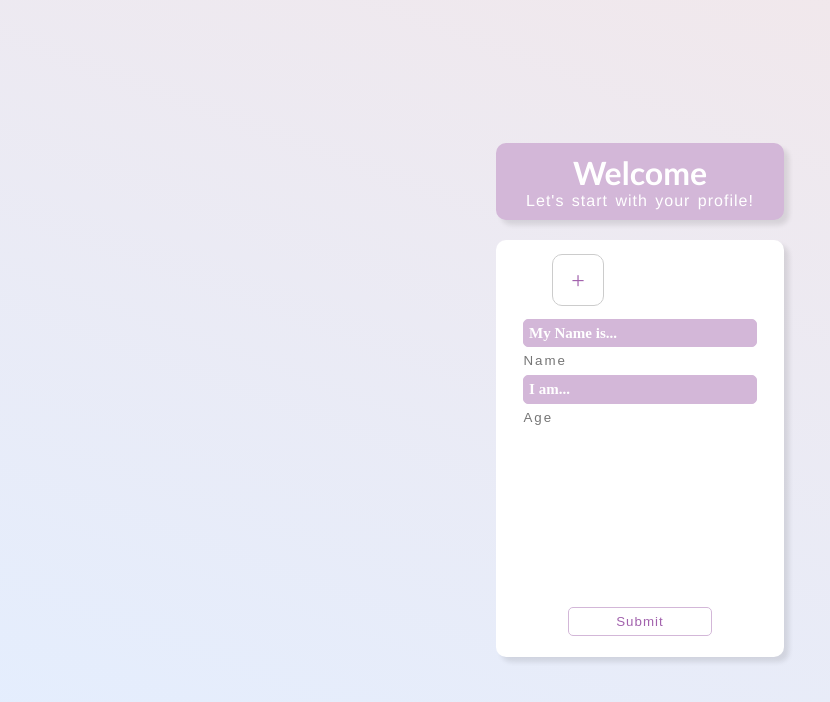
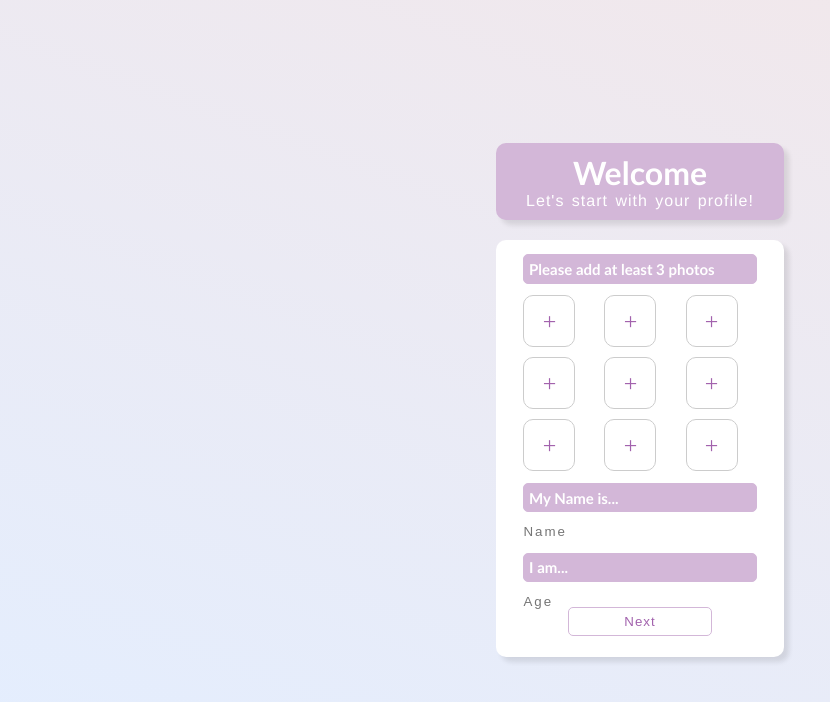
Before and after one commit to KwokSC/pmp_react, a React (Create React App) app: page /start in a window 1280 px wide. Shown: the top 702 px of the page, without its empty margins (0-830 px from the left). Built offline with nearby package versions, Linux system fonts and the light colour scheme.

Commit message:
28 July 2023

```diff
--- a/src/components/Profile/InputArea.css
+++ b/src/components/Profile/InputArea.css
@@ -3,6 +3,7 @@
 }
 
 .profile-input-area h2 {
+    font-family:'Trebuchet MS', 'Lucida Sans Unicode', 'Lucida Grande', 'Lucida Sans', Arial, sans-serif;
     background-color: #d3b7d8;
     border-radius: 5px;
     border: #d3b7d8 solid 1px;
@@ -20,6 +21,7 @@
     padding: 3px 0;
     text-indent: 0px;
     margin: 3px 0;
+    margin: 4% 0;
     letter-spacing: 2px;
 }
 
--- a/src/components/Profile/PhotoUploader.css
+++ b/src/components/Profile/PhotoUploader.css
@@ -1,10 +1,27 @@
+.photo-uploader{
+    width: 90%;
+}
+
+.photo-uploader h2 {
+    font-family:'Trebuchet MS', 'Lucida Sans Unicode', 'Lucida Grande', 'Lucida Sans', Arial, sans-serif;
+    background-color: #d3b7d8;
+    border-radius: 5px;
+    border: #d3b7d8 solid 1px;
+    font-size: 15px;
+    color: #fff;
+    padding: 2%;
+}
+
 .grid {
     display: grid;
-    grid-template-columns: repeat(3, 1fr);
+
+    grid-template-columns: 1fr 1fr 1fr;
     /* Adjust the number of columns as needed */
     gap: 10px;
     /* Adjust the gap between items */
-    margin-bottom: 5%;
+    margin: 5% 0;
+    justify-content: center;
+    align-items: center;
 }
 
 /* Style the individual photo upload slots */
--- a/src/components/Profile/PhotoUploader.js
+++ b/src/components/Profile/PhotoUploader.js
@@ -1,51 +1,45 @@
 import { useState } from "react";
 import "./PhotoUploader.css"
 
-export default function PhotoUploader(){
+export default function PhotoUploader({uploadedPhotos, setUploadedPhotos}) {
 
-    const [uploadedPhotos, setUploadedPhotos] = useState([])
+    const handleFileSelect = (event, slotIndex) => {
+        const file = event.target.files[0];
+        if (!file) return;
 
-    const handleFileSelect = (event) => {
-        const files = event.target.files;
-        const newPhotos = [];
-
-        for (const file of files) {
         const reader = new FileReader();
         reader.onload = function (event) {
-            newPhotos.push(event.target.result);
-            if (newPhotos.length === files.length) {
-              setUploadedPhotos([...uploadedPhotos, ...newPhotos]);
-            }
+            const newUploadedPhotos = [...uploadedPhotos];
+            newUploadedPhotos[slotIndex] = event.target.result;
+            setUploadedPhotos(newUploadedPhotos);
         };
         reader.readAsDataURL(file);
-        }
     };
 
     return (
+        <div className="photo-uploader">
+            <h2>Please add at least 3 photos</h2>
             <div className="grid">
+                {Array.from({ length: 9 }, (_, index) => (
+                    <div key={index} className="upload-slot">
+                        {uploadedPhotos[index] ? (
+                            <img src={uploadedPhotos[index]} alt={{ index }} />
+                        ) : (
+                            <>
+                                <label htmlFor={`fileInput${index}`}>&#43;</label>
                                 <input
                                     type="file"
-            id="fileInput"
-            multiple
+                                    id={`fileInput${index}`}
                                     style={{ display: 'none' }}
-            onChange={handleFileSelect}
+                                    onChange={(e) => handleFileSelect(e, index)}
                                 />
-
-          {uploadedPhotos.map((imageUrl, index) => (
-            <div
-              key={index}
-              className="upload-slot"
-              style={{ backgroundImage: `url('${imageUrl}')` }}
-            />
+                            </>
+                        )}
+                    </div>
                 ))}
-
-          <div
-            className="upload-slot"
-            onClick={() => document.getElementById('fileInput').click()}
-          >
-            +
             </div>
         </div>
+
     );
 
 }
--- a/src/pages/StartPage.js
+++ b/src/pages/StartPage.js
@@ -1,22 +1,31 @@
+import { useState } from "react"
 import InputArea from "../components/Profile/InputArea"
 import PhotoUploader from "../components/Profile/PhotoUploader"
 import "./StartPage.css"
 
 export default function StartPage() {
 
+    const [currentPage, setCurrentPage] = useState(0)
+    const [uploadedPhotos, setUploadedPhotos] = useState(Array(9).fill(null))
+    const [name, setName] = useState("")
+    const [age, setAge] = useState("")
+    const [breed, setBreed] = useState("")
+
+
+
     return (
-        <div>
+        <form>
             <div className="welcome-bar">
                 <h1>Welcome</h1>
                 <p>Let's start with your profile!</p>
             </div>
             <div className="container">
-                <PhotoUploader/>
+                <PhotoUploader uploadedPhotos={uploadedPhotos} setUploadedPhotos={setUploadedPhotos} />
                 <InputArea title="My Name is..." placeholder="Name" />
                 <InputArea title="I am..." placeholder="Age" />
-                <button className="submit-button">Submit</button>
+                <button className="submit-button">Next</button>
             </div>
-        </div>
+        </form>
     )
 
 }
```
Lines whose indentation alone changed are shown as unchanged.
